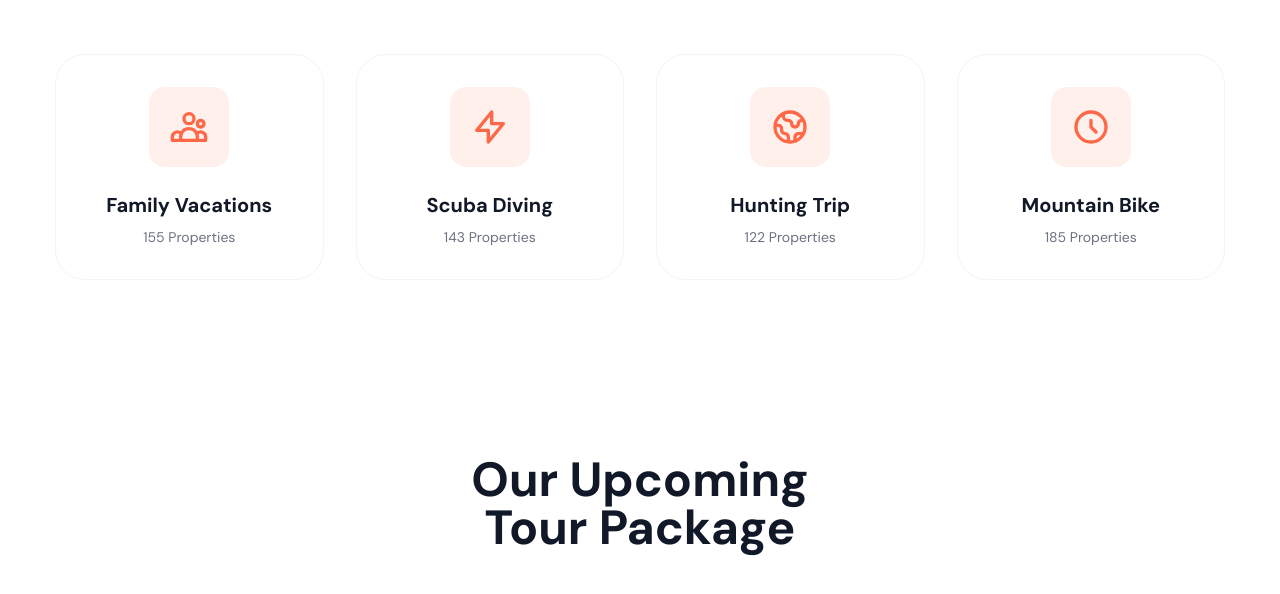
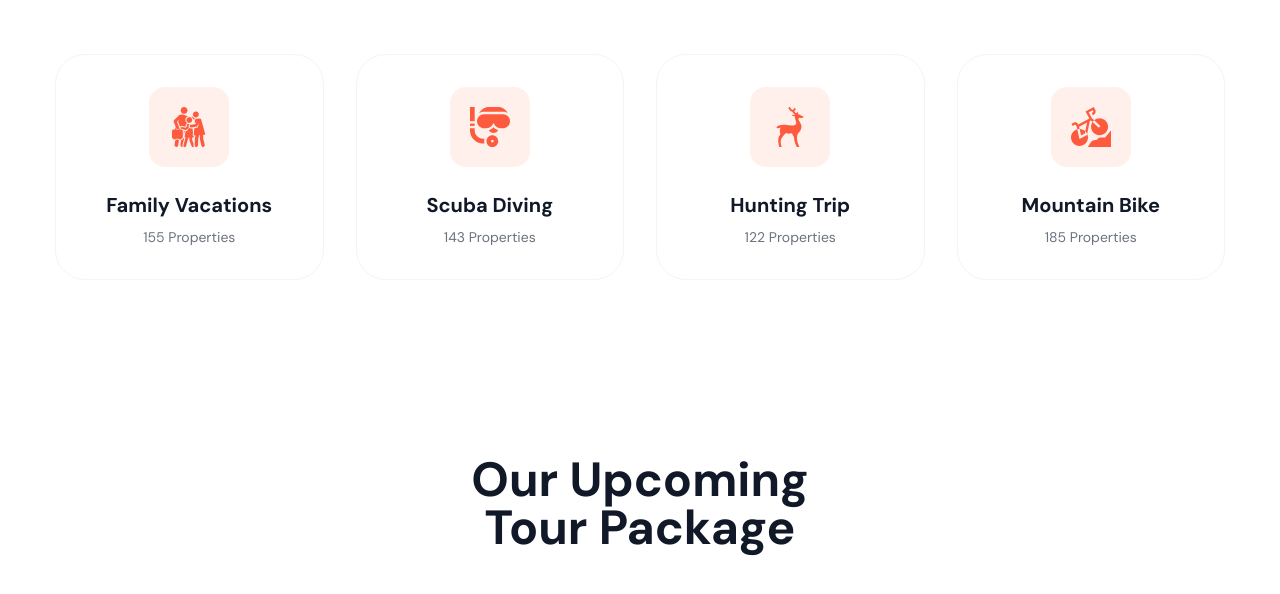
Before and after one commit to CasperTheBeagle/TravelCompanyProject, a plain HTML site: page pages/index.html in a window 1280 px wide. Shown: the part 1022-1616 px from the top of the page. Drawn offline with nearby package versions, Linux system fonts and the light colour scheme.

Commit message:
add and fix:picture

```diff
--- a/pages/index.html
+++ b/pages/index.html
@@ -204,11 +204,7 @@
         <div
           class="min-w-[280px] snap-center lg:min-w-0 group bg-white rounded-[30px] border border-gray-100 p-8 flex flex-col items-center text-center hover:shadow-xl transition-shadow duration-300 cursor-pointer">
           <div class="w-20 h-20 bg-[#FFF0EC] rounded-2xl flex items-center justify-center mb-6 text-[#FF6847]">
-            <svg xmlns="http://www.w3.org/2000/svg" class="h-10 w-10" fill="none" viewBox="0 0 24 24"
-              stroke="currentColor">
-              <path stroke-linecap="round" stroke-linejoin="round" stroke-width="2"
-                d="M17 20h5v-2a3 3 0 00-5.356-1.857M17 20H7m10 0v-2c0-.656-.126-1.283-.356-1.857M7 20H2v-2a3 3 0 015.356-1.857M7 20v-2c0-.656.126-1.283.356-1.857m0 0a5.002 5.002 0 019.288 0M15 7a3 3 0 11-6 0 3 3 0 016 0zm6 3a2 2 0 11-4 0 2 2 0 014 0z" />
-            </svg>
+            <img src="../assets/images/family.svg" alt="Family icon" class="h-10 w-10 object-contain" />
           </div>
           <h3 class="text-xl font-bold text-gray-900 mb-2">Family Vacations</h3>
           <p class="text-gray-500 text-sm">155 Properties</p>
@@ -217,10 +213,7 @@
         <div
           class="min-w-[280px] snap-center lg:min-w-0 group bg-white rounded-[30px] border border-gray-100 p-8 flex flex-col items-center text-center hover:shadow-xl transition-shadow duration-300 cursor-pointer">
           <div class="w-20 h-20 bg-[#FFF0EC] rounded-2xl flex items-center justify-center mb-6 text-[#FF6847]">
-            <svg xmlns="http://www.w3.org/2000/svg" class="h-10 w-10" fill="none" viewBox="0 0 24 24"
-              stroke="currentColor">
-              <path stroke-linecap="round" stroke-linejoin="round" stroke-width="2" d="M13 10V3L4 14h7v7l9-11h-7z" />
-            </svg>
+            <img src="../assets/images/scuba.svg" alt="Scuba icon" class="h-10 w-10 object-contain" />
           </div>
           <h3 class="text-xl font-bold text-gray-900 mb-2">Scuba Diving</h3>
           <p class="text-gray-500 text-sm">143 Properties</p>
@@ -229,11 +222,7 @@
         <div
           class="min-w-[280px] snap-center lg:min-w-0 group bg-white rounded-[30px] border border-gray-100 p-8 flex flex-col items-center text-center hover:shadow-xl transition-shadow duration-300 cursor-pointer">
           <div class="w-20 h-20 bg-[#FFF0EC] rounded-2xl flex items-center justify-center mb-6 text-[#FF6847]">
-            <svg xmlns="http://www.w3.org/2000/svg" class="h-10 w-10" fill="none" viewBox="0 0 24 24"
-              stroke="currentColor">
-              <path stroke-linecap="round" stroke-linejoin="round" stroke-width="2"
-                d="M3.055 11H5a2 2 0 012 2v1a2 2 0 002 2 2 2 0 012 2v2.945M8 3.935V5.5A2.5 2.5 0 0010.5 8h.5a2 2 0 012 2 2 2 0 104 0 2 2 0 012-2h1.064M15 20.488V18a2 2 0 012-2h3.064M21 12a9 9 0 11-18 0 9 9 0 0118 0z" />
-            </svg>
+            <img src="../assets/images/hunting.svg" alt="Hunting icon" class="h-10 w-10 object-contain" />
           </div>
           <h3 class="text-xl font-bold text-gray-900 mb-2">Hunting Trip</h3>
           <p class="text-gray-500 text-sm">122 Properties</p>
@@ -242,11 +231,7 @@
         <div
           class="min-w-[280px] snap-center lg:min-w-0 group bg-white rounded-[30px] border border-gray-100 p-8 flex flex-col items-center text-center hover:shadow-xl transition-shadow duration-300 cursor-pointer">
           <div class="w-20 h-20 bg-[#FFF0EC] rounded-2xl flex items-center justify-center mb-6 text-[#FF6847]">
-            <svg xmlns="http://www.w3.org/2000/svg" class="h-10 w-10" fill="none" viewBox="0 0 24 24"
-              stroke="currentColor">
-              <path stroke-linecap="round" stroke-linejoin="round" stroke-width="2"
-                d="M12 8v4l3 3m6-3a9 9 0 11-18 0 9 9 0 0118 0z" />
-            </svg>
+            <img src="../assets/images/bike.svg" alt="Bike icon" class="h-10 w-10 object-contain" />
           </div>
           <h3 class="text-xl font-bold text-gray-900 mb-2">Mountain Bike</h3>
           <p class="text-gray-500 text-sm">185 Properties</p>
```
Also changed, not shown: assets/images/Map.png (deleted), assets/images/arrow.svg (added), assets/images/australia.png (deleted), assets/images/bg-footer-mobile.png (deleted), assets/images/bg-footer.png (deleted), assets/images/bi_arrow-left.svg (added), assets/images/bike.svg (added), assets/images/circlebehide.png (added), assets/images/family.svg (added), assets/images/fe_arrow-down.svg (added), assets/images/france.png (deleted), assets/images/hunting.svg (added), assets/images/logo-footer.png (deleted), assets/images/mexico.png (deleted), 1 more files.
